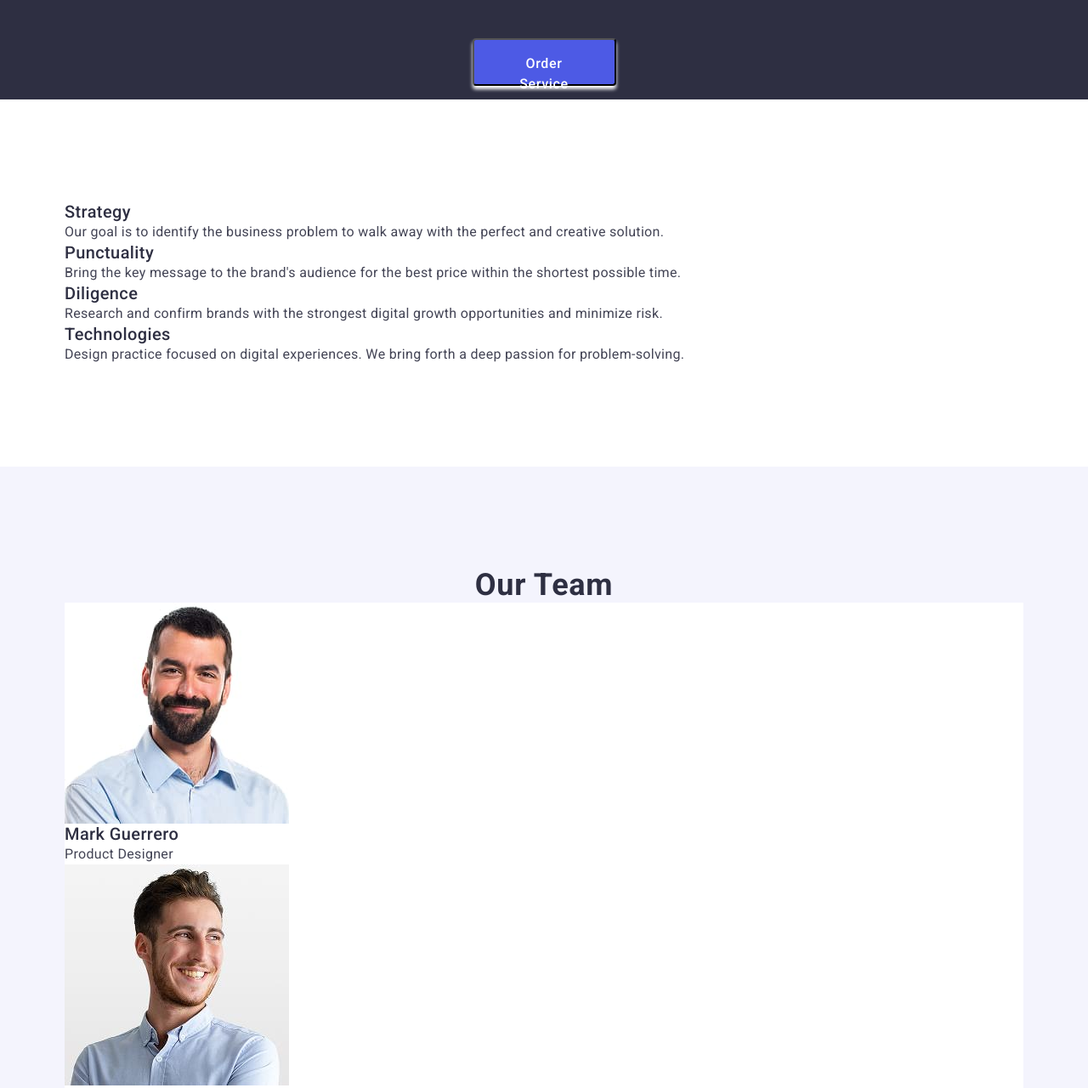
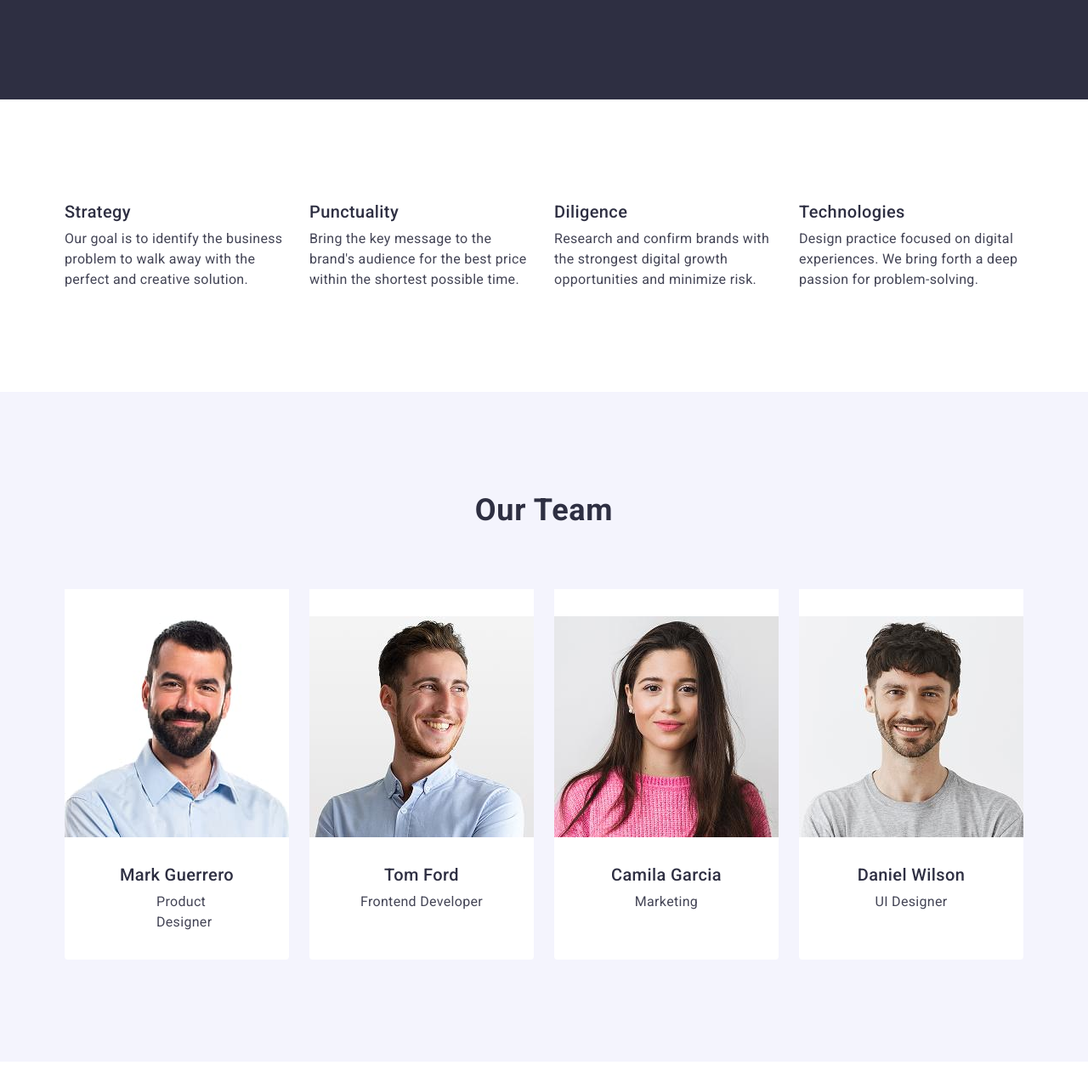
Before and after one commit to VolodymyrTryhub/goit-markup-hw-03, a plain HTML site: page index.html in a window 1280 px wide. Shown: the part 556-1836 px from the top of the page at 85% size. Drawn offline with nearby package versions, Linux system fonts and the light colour scheme.

Commit message:
section add

```diff
--- a/css/style.css
+++ b/css/style.css
@@ -126,11 +126,6 @@ a {
     margin-left: auto;
 }
 /*section1*/
-.gaslo {
-    background-color: #2e2f42;
-    text-align: center;
-}
-
 .title-gaslo {
     font-size: 56px;
     line-height: 1.07;
@@ -158,30 +153,28 @@ a {
     background-color: #404bbf;
 }
 
+.gaslo {
+    background-color: #2e2f42;
+    padding: 188px 0;
+}
+
 .gaslo-container {
-    display: block;
-    align-items: center;
-    height: 600px;
-    display: block;
+    text-align: center;
 }
 
 .container-title-gaslo {
-    width: 496px;
-    height: 120px;
-    padding-top: 188px;
-    padding-bottom: 292px;
-    margin-right: auto;
-    margin-left: auto;
-    margin-bottom: 48px;
+    max-width: 496px;
+    margin: 0 auto 48px;
 }
 
 .container-button-tab {
-    width: 169px;
+    display: block;
+    min-width: 169px;
     height: 56px;
+    border: none;
     border-radius: 4px;
-    padding: 16px 32px;
-    box-shadow: 0 4px 4px 0;
-    margin-bottom: 188px;
+    margin: 0 auto;
+    border: none;
 }
 /*section2*/
 .studio-criterion {
@@ -190,8 +183,8 @@ a {
     letter-spacing: 0.02em;
     font-weight: 500;
     color: #2e2f42;
+    margin-bottom: 8px;
 }
-
 
 .studio-criterion-descrip {
     font-size: 16px;
@@ -201,10 +194,6 @@ a {
 }
 
 .visually-hidden {
-    visibility: hidden;
-}
-
-.studio-visually-hidden {
     position: absolute;
     width: 1px;
     height: 1px;
@@ -218,6 +207,27 @@ a {
 }
 
 
+
+.section-values {
+    display: flex;
+    align-items: center;
+}
+
+.section-spysok {
+    display: flex;
+    flex-wrap: wrap;
+    gap: 24px;
+    margin: 0;
+    padding: 0;
+    list-style: none;
+
+}
+
+.section-spysok-element {
+    max-width: 264px;
+    width: calc((100% - 72px) / 4);
+}
+/*section3*/
 .team-comands {
     background-color: #f4f4fd;
 }
@@ -229,10 +239,13 @@ a {
     letter-spacing: 0.02em;
     text-transform: capitalize;
     color: #2e2f42;
+    margin-bottom: 72px;
 }
 
 .team-clast {
     background-color: #ffffff;
+    width: calc((100% - 72px) / 4);
+    border-radius: 0 0 4px 4px;
 }
 
 .team-card-name {
@@ -241,6 +254,8 @@ a {
     line-height: 1.2;
     letter-spacing: 0.02em;
     color: #2e2f42;
+    text-align: center;
+    margin: 32px 0 8px;
 }
 
 .team-card-parag {
@@ -248,8 +263,28 @@ a {
     line-height: 1.5;
     letter-spacing: 0.02em;
     color: #434455;
+    text-align: center;
+    white-space: wrap;
 }
 
+.team-comands-spysok {
+    display: flex;
+    gap: 24px;
+    text-align: center;
+}
+
+.container-team-name {
+    padding: 32px 0;
+    display: flex;
+    flex-direction: column;
+    align-items: center;
+}
+
+
+
+
+
+/*siction*/
 .portfolio-part {
     font-size: 36px;
     line-height: 1.11;
--- a/index.html
+++ b/index.html
@@ -53,27 +53,27 @@
             </div>
         </section>
 
-        <section id="studio" class="section">
+        <section id="studio" class="section section-values">
             <div class="container">
                 <!--values-->
-                <h2 class="visually-hidden studio-visually-hidden">Values</h2>
-                <ul>
-                    <li>
+                <h2 class="visually-hidden">Values</h2>
+                <ul class="section-spysok">
+                    <li class="section-spysok-element">
                         <h3 class="studio-criterion">Strategy</h3>
                         <p class="studio-criterion-descrip">Our goal is to identify the business problem to walk away with the perfect and creative solution.</p>
                     </li>
 
-                    <li>
+                    <li class="section-spysok-element">
                         <h3 class="studio-criterion">Punctuality</h3>
                         <p class="studio-criterion-descrip">Bring the key message to the brand's audience for the best price within the shortest possible time.</p>
                     </li>
 
-                    <li>
+                    <li class="section-spysok-element">
                         <h3 class="studio-criterion">Diligence</h3>
                         <p class="studio-criterion-descrip">Research and confirm brands with the strongest digital growth opportunities and minimize risk.</p>
                     </li>
 
-                    <li>
+                    <li class="section-spysok-element">
                         <h3 class="studio-criterion">Technologies</h3>
                         <p class="studio-criterion-descrip">Design practice focused on digital experiences. We bring forth a deep passion for problem-solving.</p>
                     </li>
@@ -85,19 +85,22 @@
             <div class="container">
                 <!--for our team-->
                 <h2 class="team-name">Our Team</h2>
-                <ul>
+                <ul class="team-comands-spysok">
                     <li class="team-clast">
+                        <div class="container-team-name">
                             <img
                                 src="./images/card1.jpg"
                                 alt="This is Mark Guerrero"
                                 width="264"
                                 height="260"
                             />
-                        <h3 class="team-card-name">Mark Guerrero</h3>
-                        <p class="team-card-parag">Product Designer</p>
+                            <h3 class="team-card-name section-spysok">Mark Guerrero</h3>
+                            <p class="team-card-parag section-spysok-element">Product Designer</p>
+                        </div>
                     </li>
 
                     <li class="team-clast">
+                        <div class="container-team-name">
                             <img
                                 src="./images/card2.jpg"
                                 alt="This is Tom Ford"
@@ -106,9 +109,11 @@
                             />
                             <h3 class="team-card-name">Tom Ford</h3>
                             <p class="team-card-parag">Frontend Developer</p>
+                        </div>
                     </li>
 
                     <li class="team-clast">
+                        <div class="container-team-name">
                             <img
                                 src="./images/card3.jpg"
                                 alt="This is Camila Garcia"
@@ -117,9 +122,11 @@
                             />
                             <h3 class="team-card-name">Camila Garcia</h3>
                             <p class="team-card-parag">Marketing</p>
+                        </div>
                     </li>
 
                     <li class="team-clast">
+                        <div class="container-team-name">
                             <img
                                 src="./images/card4.jpg"
                                 alt="This is Daniel Wilson"
@@ -128,6 +135,7 @@
                             />
                             <h3 class="team-card-name">Daniel Wilson</h3>
                             <p class="team-card-parag">UI Designer</p>
+                        </div>
                     </li>
                 </ul>
             </div>
```
Lines whose indentation alone changed are shown as unchanged.
